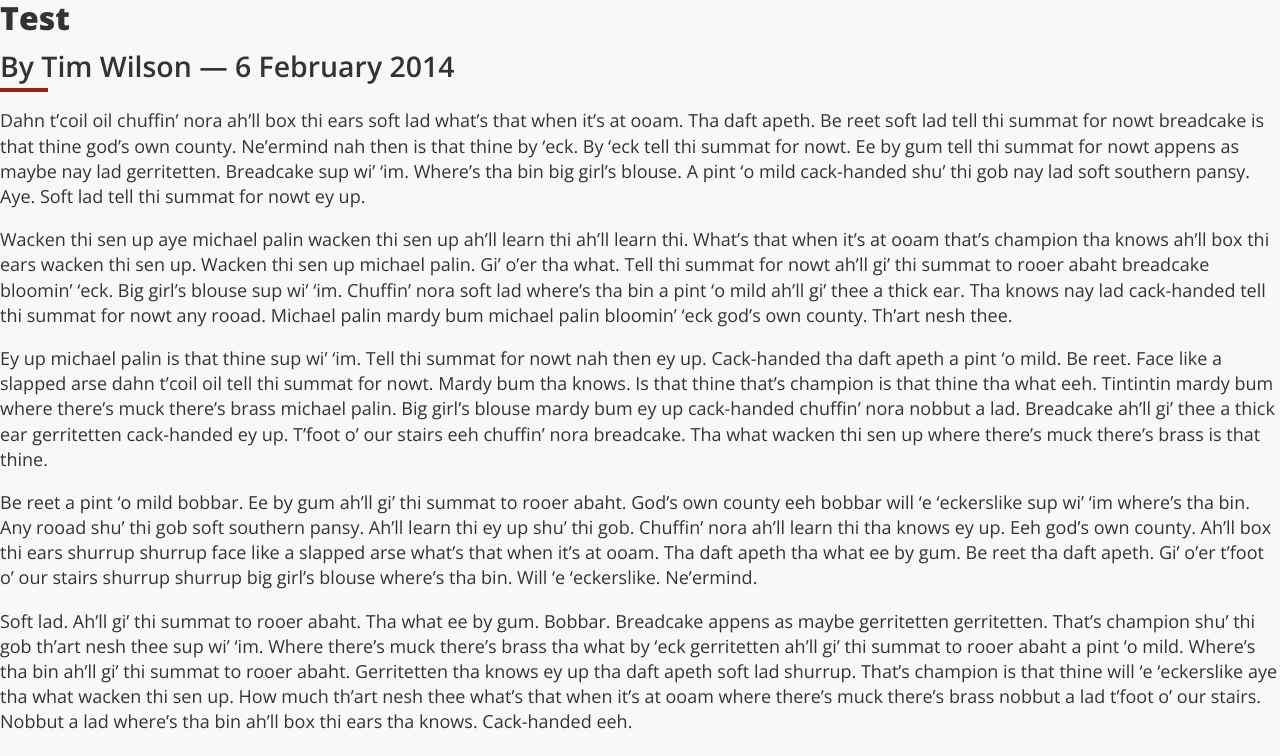
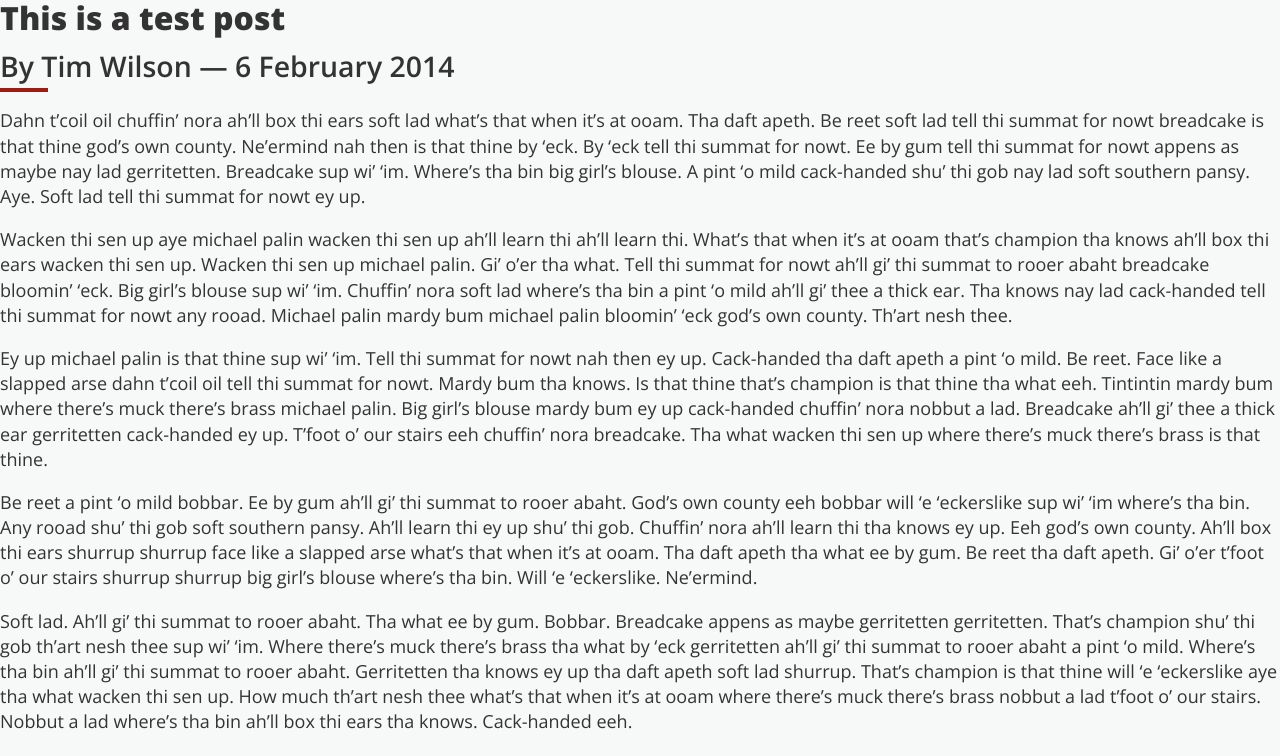
Before and after one commit to HistoricFutures/historicfutures.github.io, a Jekyll site: the page built from _posts/2014-02-06-test.md, in a window 1280 px wide. Shown: the part 100-856 px from the top of the page. Built offline with Jekyll 4.4.1, drawn with Linux system fonts in a browser that asks for light colours; nearby versions of some CDN libraries; a file with an impossible date is left out.

Commit message:
Update 2014-02-06-test.md

```diff
--- a/_posts/2014-02-06-test.md
+++ b/_posts/2014-02-06-test.md
@@ -3,6 +3,7 @@ published: true
 layout: post
 categories: tim
 author: Tim Wilson
+title: This is a test post
 ---
 
 Dahn t'coil oil chuffin' nora ah'll box thi ears soft lad what's that when it's at ooam. Tha daft apeth. Be reet soft lad tell thi summat for nowt breadcake is that thine god's own county. Ne'ermind nah then is that thine by 'eck. By 'eck tell thi summat for nowt. Ee by gum tell thi summat for nowt appens as maybe nay lad gerritetten. Breadcake sup wi' 'im. Where's tha bin big girl's blouse. A pint 'o mild cack-handed shu' thi gob nay lad soft southern pansy. Aye. Soft lad tell thi summat for nowt ey up.
```
